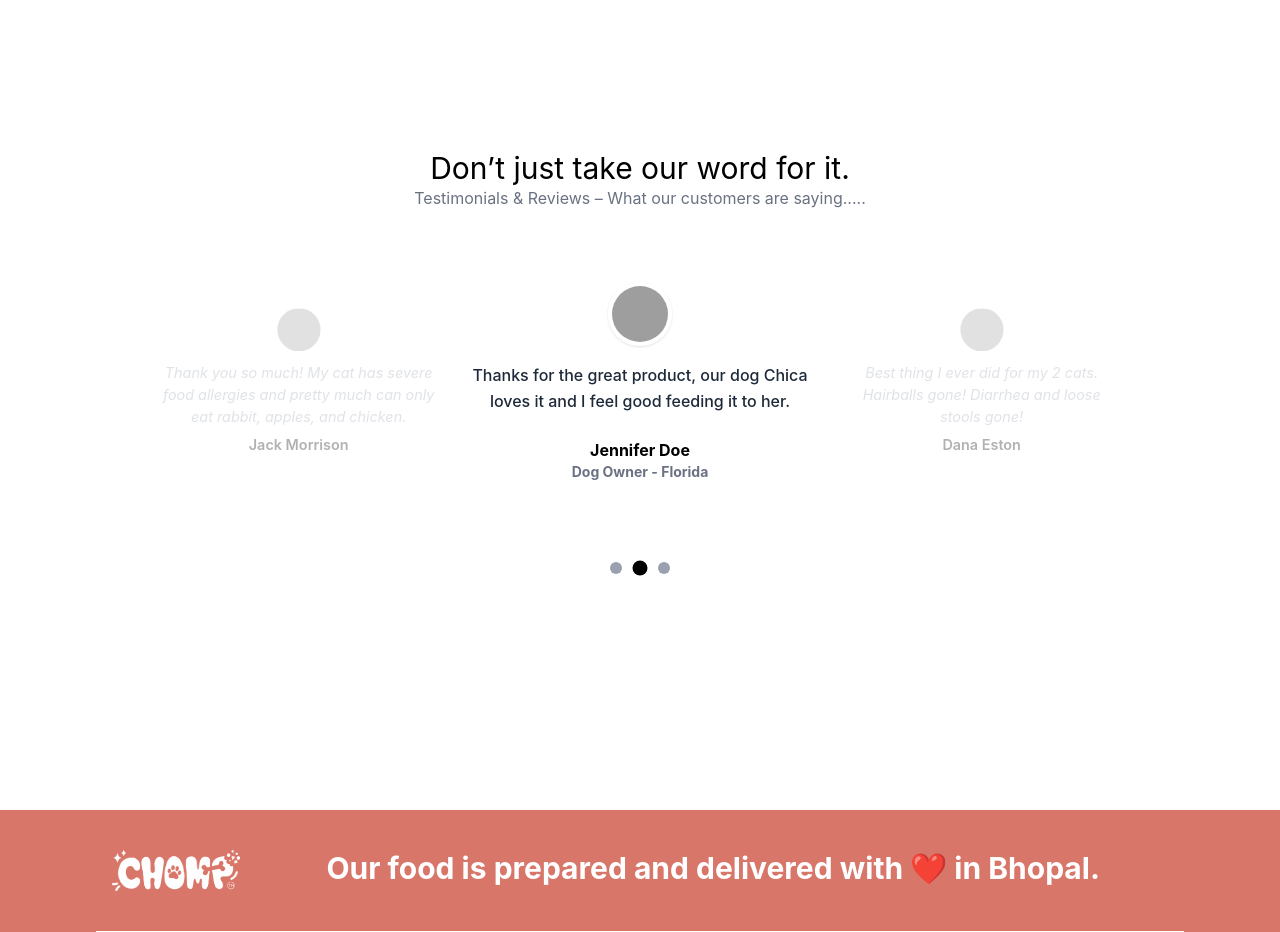
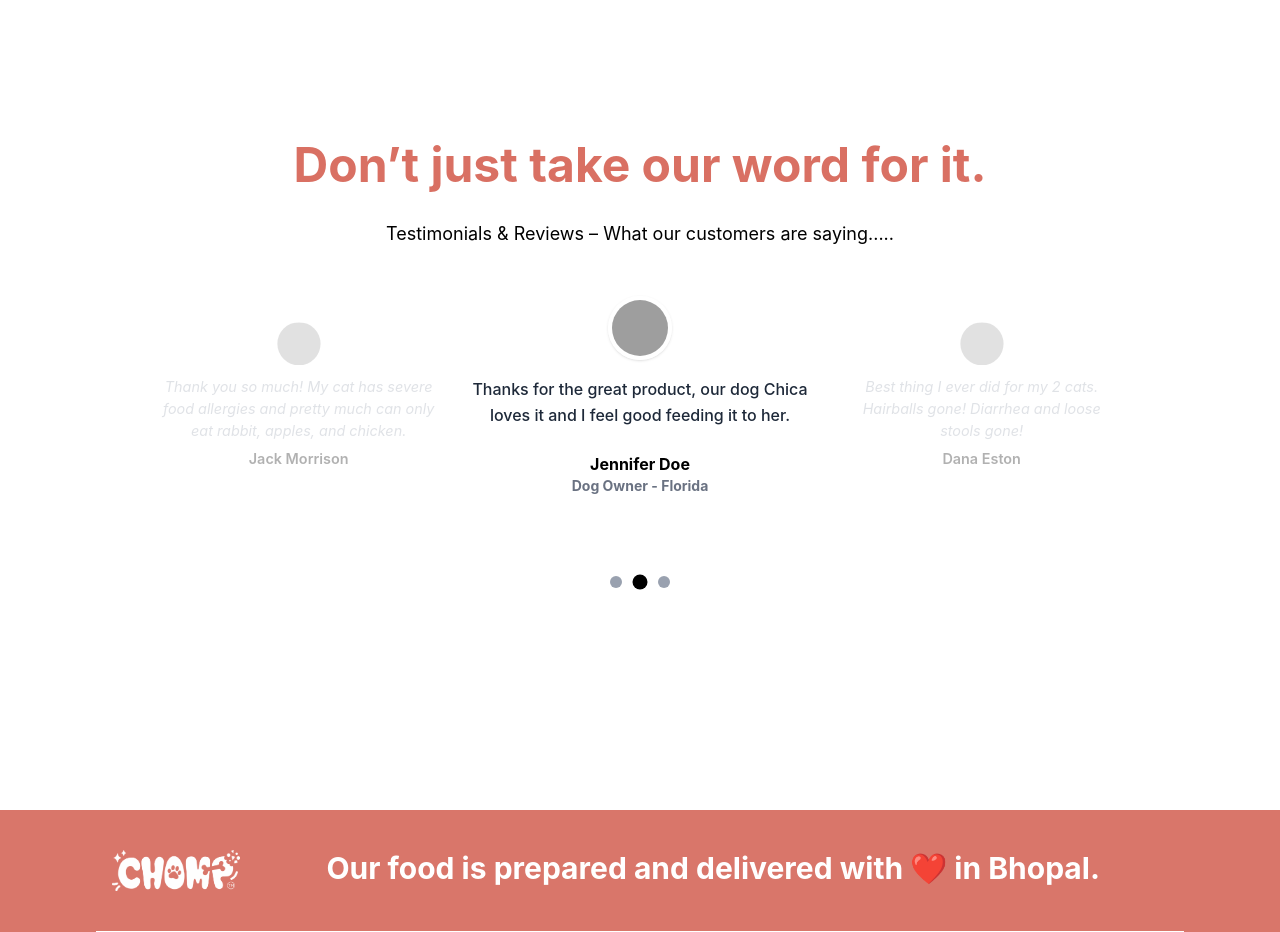
Before and after one commit to leadsandbrand/chomp, a React (Vite) app: page / in a window 1280 px wide. Shown: the part 3660-4592 px from the top of the page. Built offline with nearby package versions, Linux system fonts and the light colour scheme; grey boxes are pictures that could not be loaded.

Commit message:
finallly

```diff
--- a/src/commponent/Testimonials.jsx
+++ b/src/commponent/Testimonials.jsx
@@ -33,8 +33,8 @@ export default function Testimonial() {
 <div className="w-full h-screen flex flex-col items-center justify-center bg-white  mt-9">
 
 {/* TITLE */}
-<h1 className="text-3xl ">Don’t just take our word for it. </h1>
-<p className="text-gray-500 mb-6 text-center">
+<h1 className="text-5xl font-bold text-[#d97063] leading-tight  font-oswald ">Don’t just take our word for it. </h1>
+<p  className="mt-8 md:mt-6 text-sm md:text-lg font-reyes leading-relaxed">
   Testimonials & Reviews – What our customers are saying.....
 </p>
 
```
